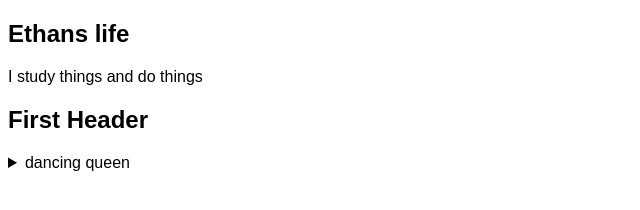
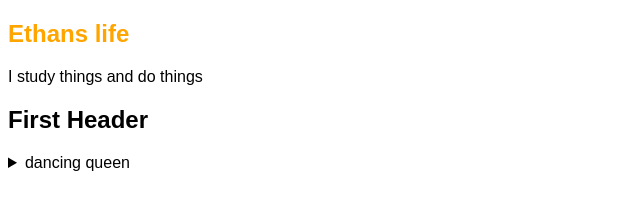
Before and after one commit to etw07/etw07.github.io, a plain HTML site: page index.html in a window 1280 px wide. Shown: the whole page, without its empty margins (0-640 px from the left). Drawn offline with Linux system fonts and the light colour scheme.

Commit message:
Update styles.css

```diff
--- a/styles.css
+++ b/styles.css
@@ -5,5 +5,5 @@ body {
   font-family: sans-serif;
 }
 #title {
-  colour: orange;
+  color: orange;
 }
```
